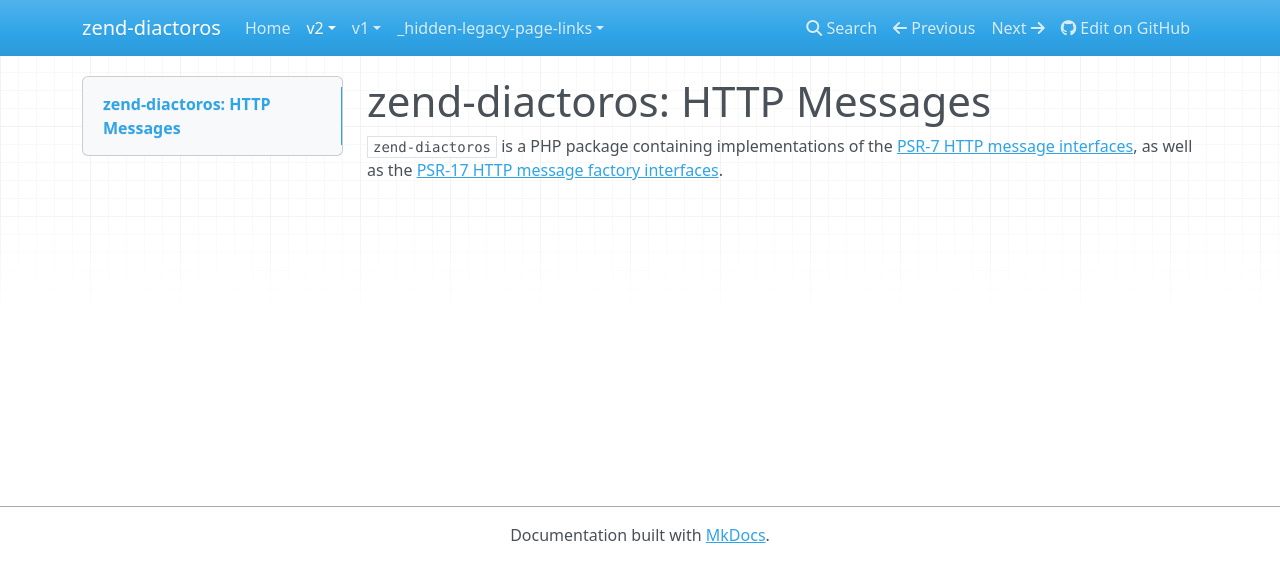
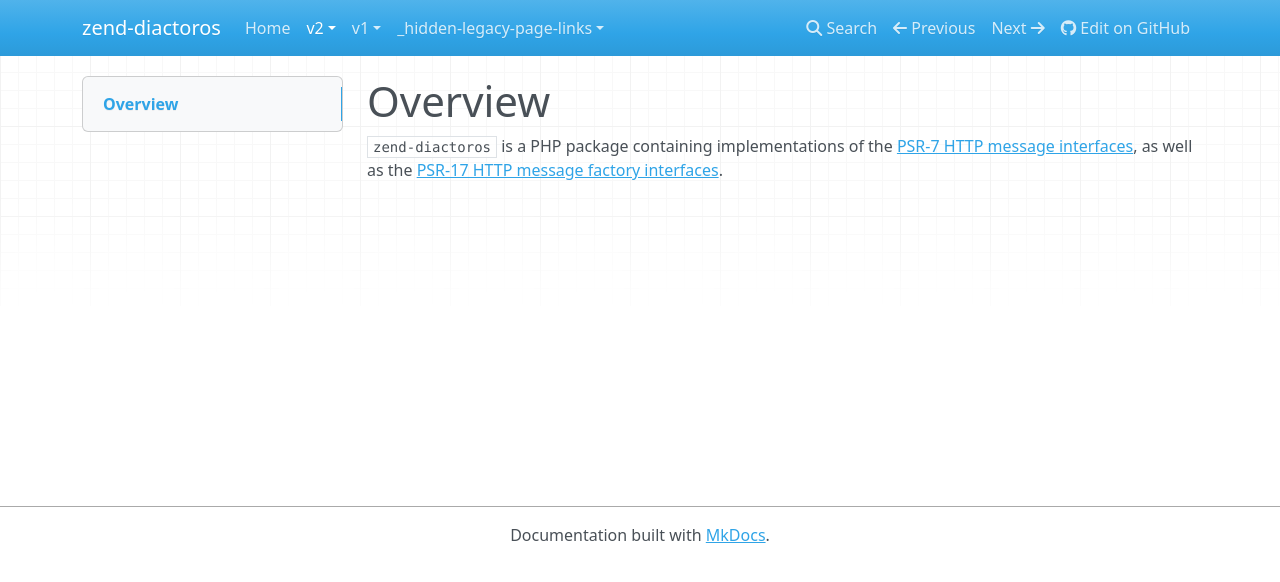
Before and after one commit to zendframework/zend-diactoros, an MkDocs documentation site: the page built from docs/book/v2/overview.md, in a window 1280 px wide. Shown: the top 582 px of the page. Built offline with MkDocs 1.6.1, drawn with Linux system fonts in a browser that asks for light colours; nearby versions of some CDN libraries; old or Windows-style settings are respelled for this version of MkDocs.

Commit message:
Updates headlines for consistency with navigation

```diff
--- a/docs/book/v1/overview.md
+++ b/docs/book/v1/overview.md
@@ -1,4 +1,4 @@
-# zend-diactoros: HTTP Messages
+# Overview
 
 `zend-diactoros` is a PHP package containing implementations of the [accepted PSR-7 HTTP message
 interfaces](https://github.com/php-fig/fig-standards/blob/master/accepted/PSR-7-http-message.md), as
--- a/docs/book/v2/factories.md
+++ b/docs/book/v2/factories.md
@@ -1,4 +1,4 @@
-# HTTP Message Factories
+# Factories
 
 [PSR-17](https://www.php-fig.org/psr/psr-17/) defines factory interfaces for
 creating [PSR-7](https://www.php-fig.org/psr/psr-7/) instances. As of version
--- a/docs/book/v2/overview.md
+++ b/docs/book/v2/overview.md
@@ -1,4 +1,4 @@
-# zend-diactoros: HTTP Messages
+# Overview
 
 `zend-diactoros` is a PHP package containing implementations of the
 [PSR-7 HTTP message interfaces](https://www.php-fig.org/psr/psr-7/),
```
Also changed, not shown: docs/book/v1/install.md (+1 -1 lines), docs/book/v2/install.md (+1 -1 lines).
